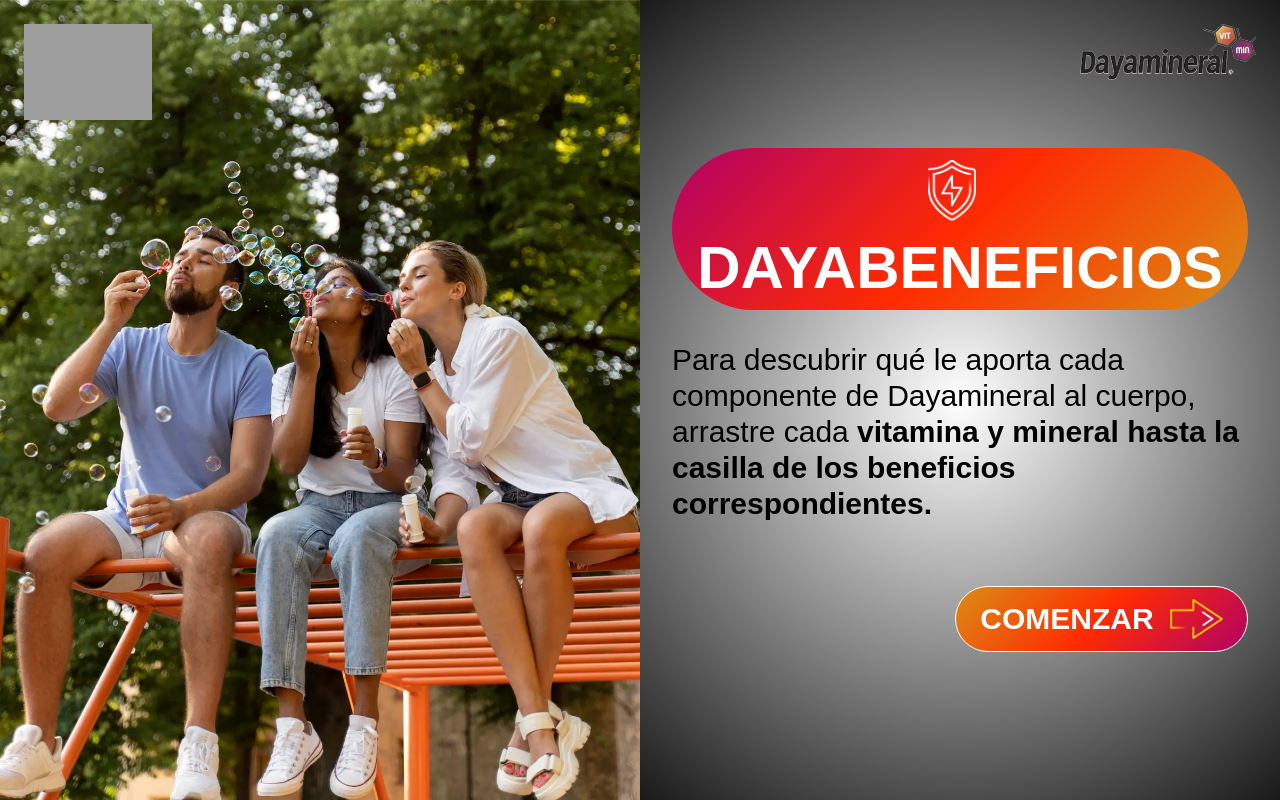
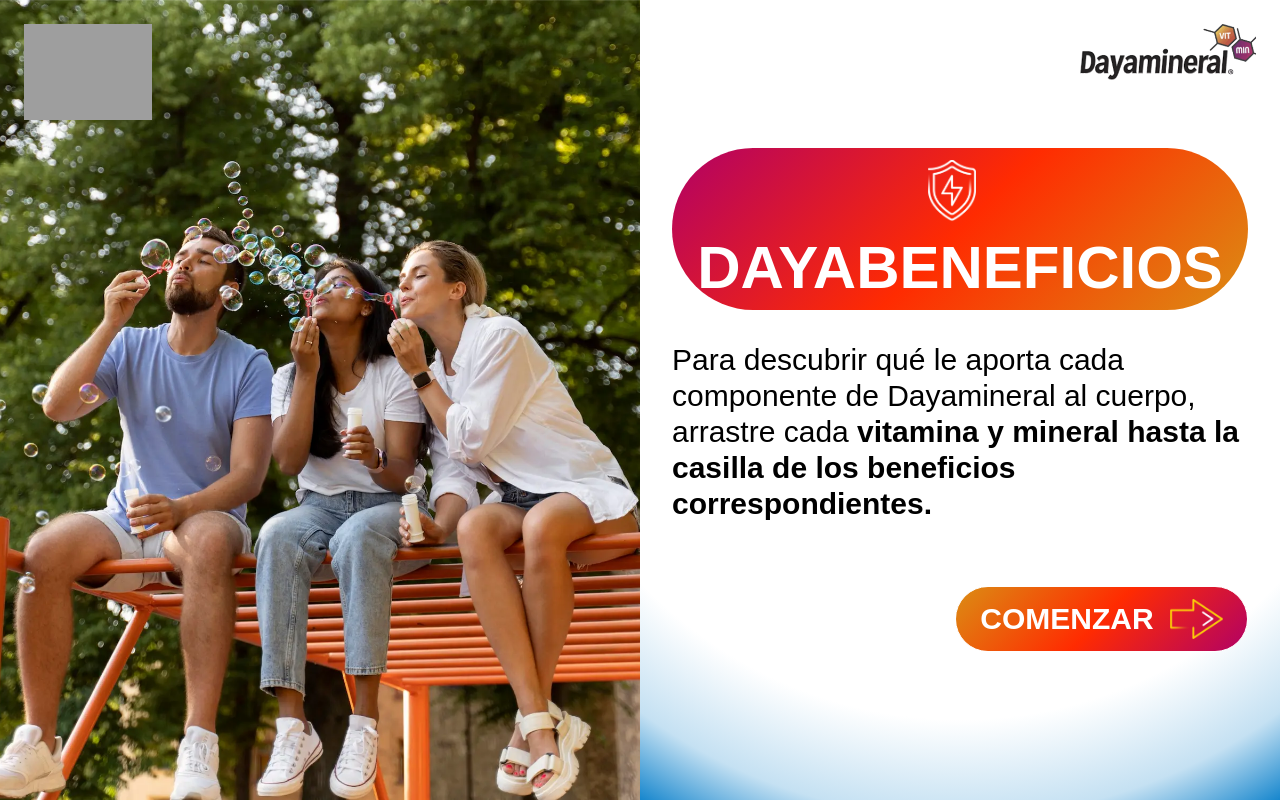
Before and after one commit to TDanyStark/dayabeneficios, an Astro site: page / in a window 1280 px wide. Built offline with nearby package versions, Linux system fonts and the light colour scheme; Astro itself is replaced by a stand-in of ours; grey boxes are pictures that could not be loaded; a web font is replaced by a local one.

Commit message:
feat: update index.astro with new background class and define radial gradient in global.css

```diff
--- a/src/pages/index.astro
+++ b/src/pages/index.astro
@@ -18,7 +18,7 @@
         />
       </div>
       <div
-        class="w-7xl mx-auto max-w-full p-4 md:p-6 flex-1 flex items-center justify-end lg:w-1/2 lg:mx-0 lg:justify-center lg:min-h-screen bg-radial-[circle_at_50%_50%,rgba(255,255,255,0.8)_0%,rgba(0,0,0,0.9)_100%]"
+        class="w-7xl mx-auto max-w-full p-4 md:p-6 flex-1 flex items-center justify-end lg:w-1/2 lg:mx-0 lg:justify-center lg:min-h-screen bg-home-bottom-radial"
       >
         <div class="w-full lg:max-w-xl">
           <div class="flex items-center gap-4 flex-col mb-6 bg-linear-(--gradient-button) rounded-full py-3 px-8 ">
--- a/src/styles/global.css
+++ b/src/styles/global.css
@@ -42,3 +42,7 @@
 
   --breakpoint-xs: 26rem;
 }
+
+.bg-home-bottom-radial {
+  background: radial-gradient(circle at 50% 35%, #fff 0%, #fff 72%, rgba(22, 134, 205, 0.25) 88%, var(--color-blue-abbott) 100%);
+}
```
